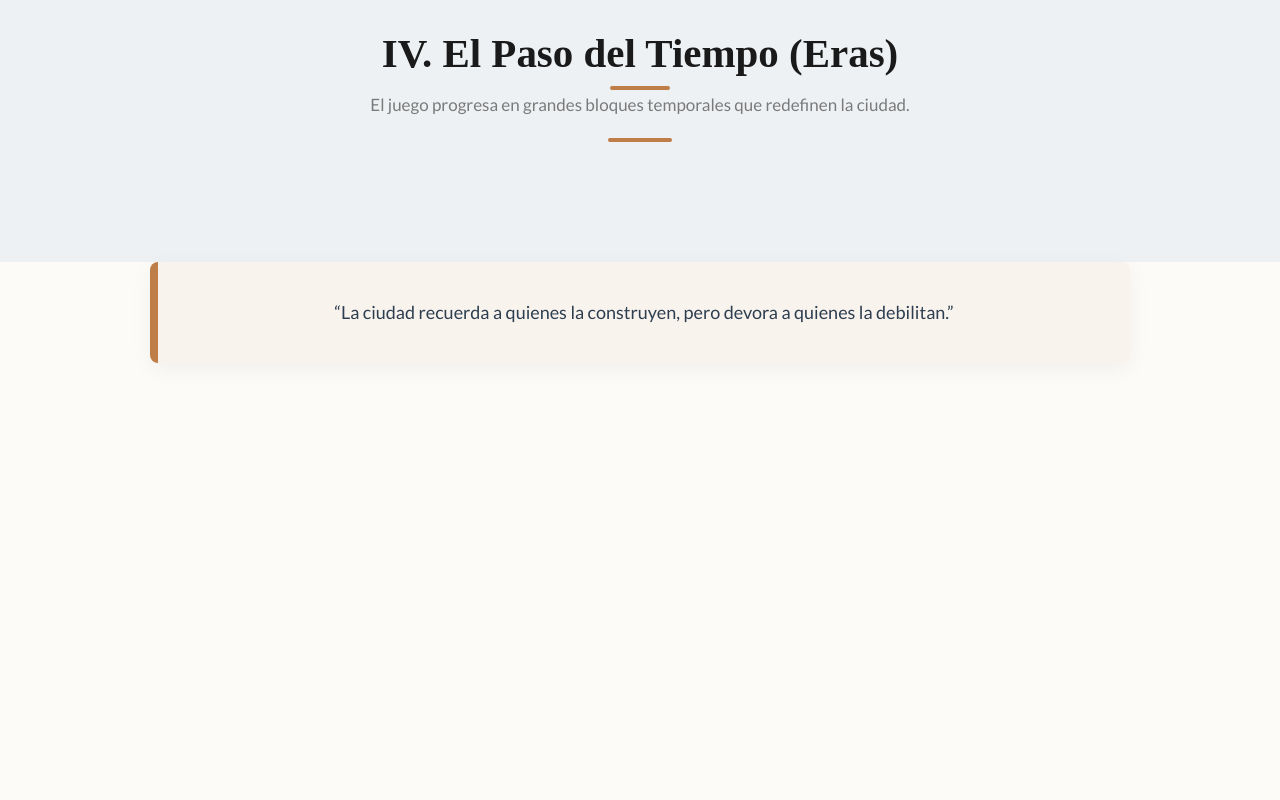
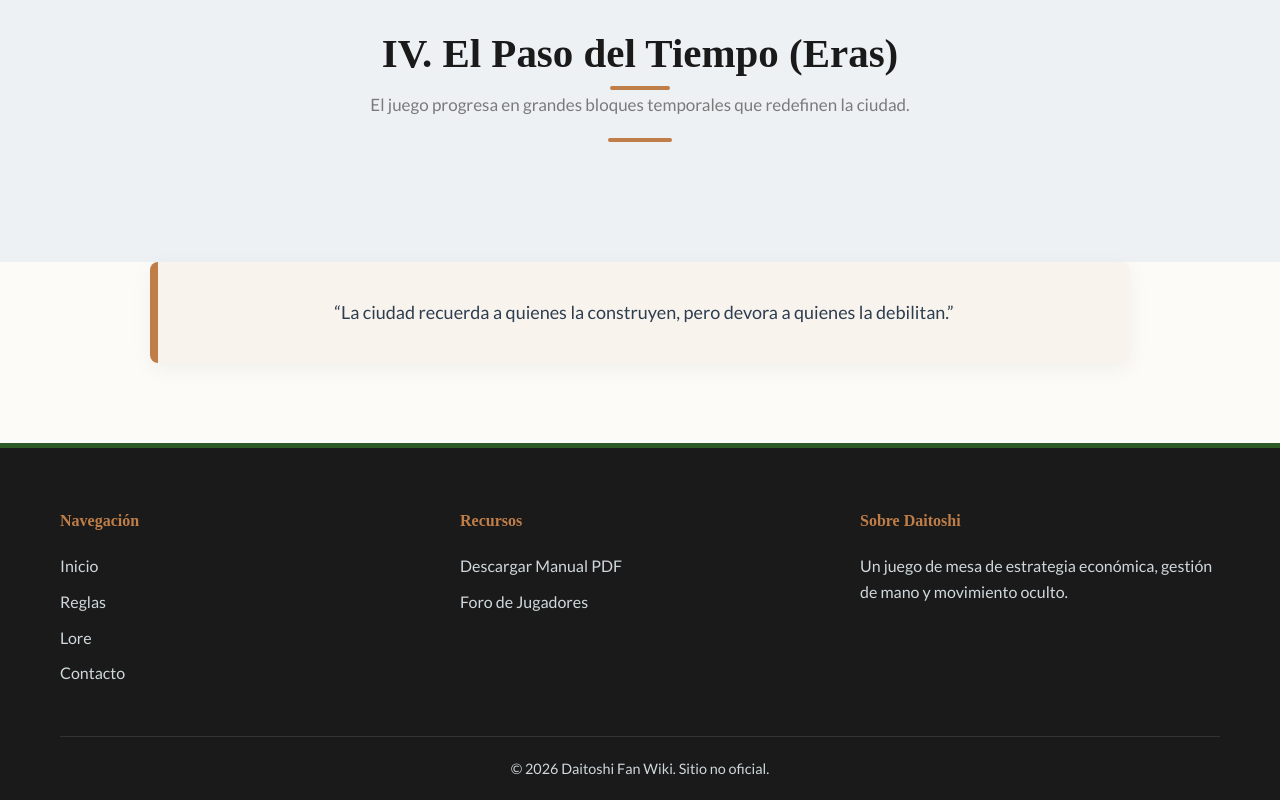
Before and after one commit to AlejandroBMtz/Proyecto-1-SC-WebEnNube, a plain HTML site: page reglas.html in a window 1280 px wide. Shown: the part 2155-2955 px from the top of the page. Before the commit the page ends 2598 px from the top, so only its background shows below. Drawn offline with Linux system fonts and the light colour scheme; a web font is replaced by a local one.

Commit message:
agrego el footer faltante

```diff
--- a/reglas.html
+++ b/reglas.html
@@ -82,6 +82,8 @@
 
 </main>
 
+<daitoshi-footer></daitoshi-footer>
+
 </body>
 
 </html>
```
